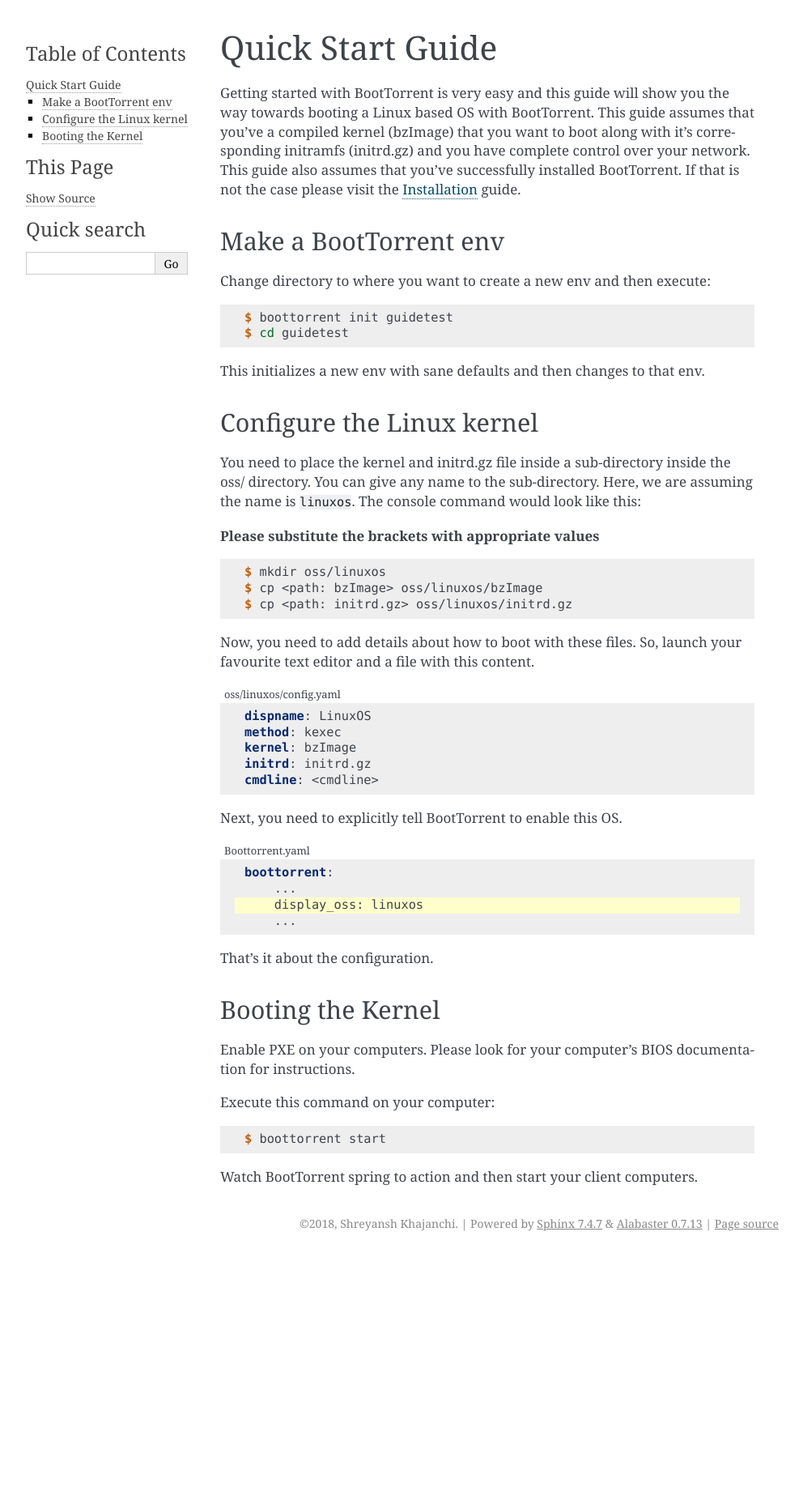
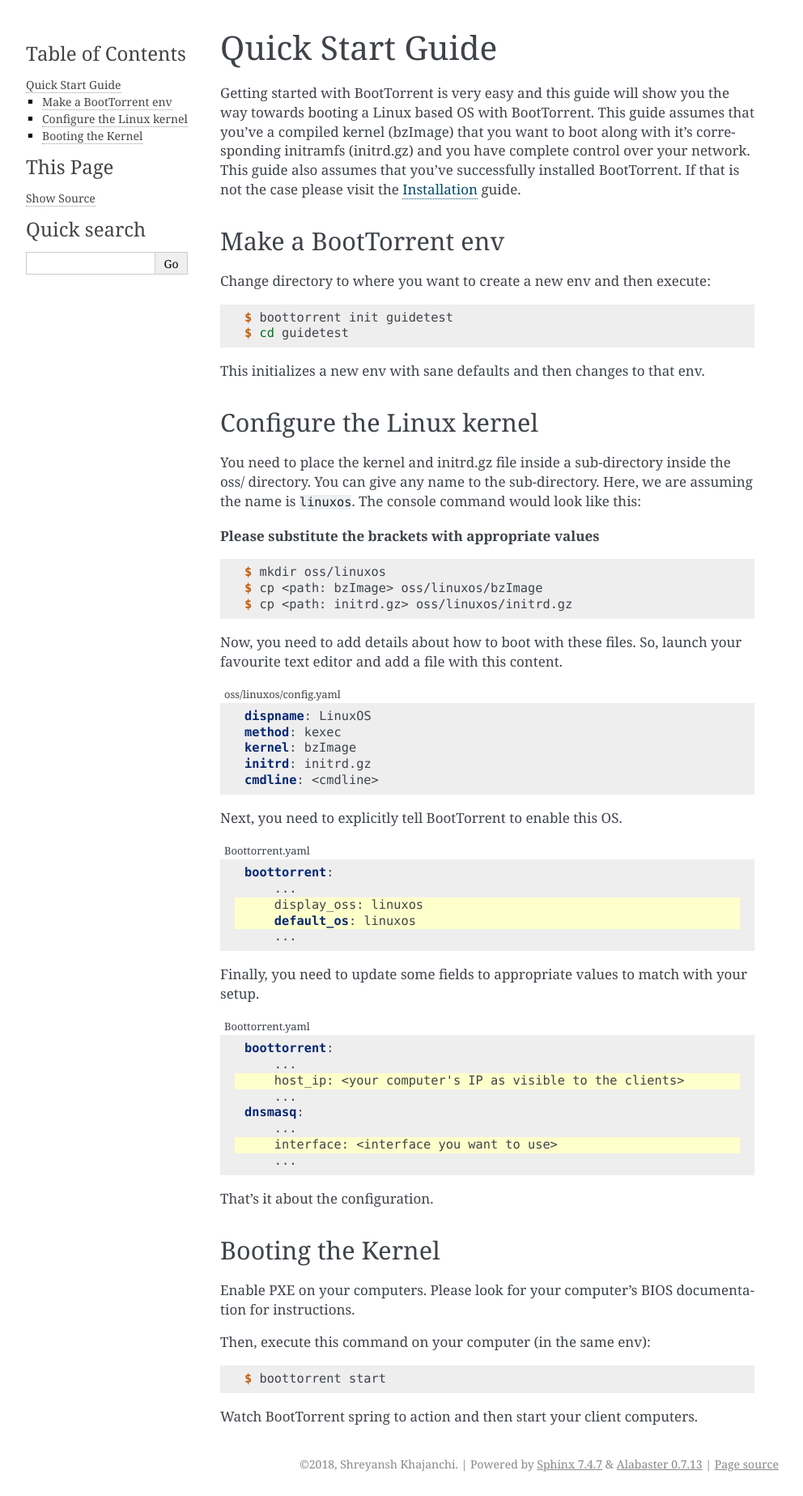
Before and after one commit to shreyanshk/boottorrent, a Sphinx documentation site: the page built from docs/quickstart.rst, in a window 1280 px wide. Shown: the whole page at 81% size, without its empty margins (148-1140 px from the left). Built offline with Sphinx 7.4.7, drawn with Linux system fonts in a browser that asks for light colours; pages that are not in the unit, such as notebooks, are missing from menus; before the commit the page ends 1550 px from its top, so only the background shows below that.

```diff
--- a/docs/quickstart.rst
+++ b/docs/quickstart.rst
@@ -33,7 +33,7 @@ You need to place the kernel and initrd.gz file inside a sub-directory inside th
     $ cp <path: bzImage> oss/linuxos/bzImage
     $ cp <path: initrd.gz> oss/linuxos/initrd.gz
 
-Now, you need to add details about how to boot with these files. So, launch your favourite text editor and a file with this content.
+Now, you need to add details about how to boot with these files. So, launch your favourite text editor and add a file with this content.
 
 .. code-block:: yaml
     :caption: oss/linuxos/config.yaml
@@ -47,12 +47,28 @@ Now, you need to add details about how to boot with these files. So, launch your
 Next, you need to explicitly tell BootTorrent to enable this OS.
 
 .. code-block:: yaml
-    :emphasize-lines: 3
+    :emphasize-lines: 3,4
     :caption: Boottorrent.yaml
 
     boottorrent:
         ...
         display_oss: linuxos
+        default_os: linuxos
+        ...
+
+Finally, you need to update some fields to appropriate values to match with your setup.
+
+.. code-block:: yaml
+    :emphasize-lines: 3,7
+    :caption: Boottorrent.yaml
+
+    boottorrent:
+        ...
+        host_ip: <your computer's IP as visible to the clients>
+        ...
+    dnsmasq:
+        ...
+        interface: <interface you want to use>
         ...
 
 That's it about the configuration.
@@ -62,7 +78,7 @@ Booting the Kernel
 
 Enable PXE on your computers. Please look for your computer's BIOS documentation for instructions.
 
-Execute this command on your computer:
+Then, execute this command on your computer (in the same env):
 
 .. code-block:: console
 
```
Also changed, not shown: docs/faq.rst (+13 -6 lines), docs/installation.rst (+6 -6 lines), docs/usage.rst (+13 -5 lines), boottorrent/assets/skel/README.rst, boottorrent/assets/skel/oss/README.rst, phase1bootstrap/slitaz/README.rst (added).
